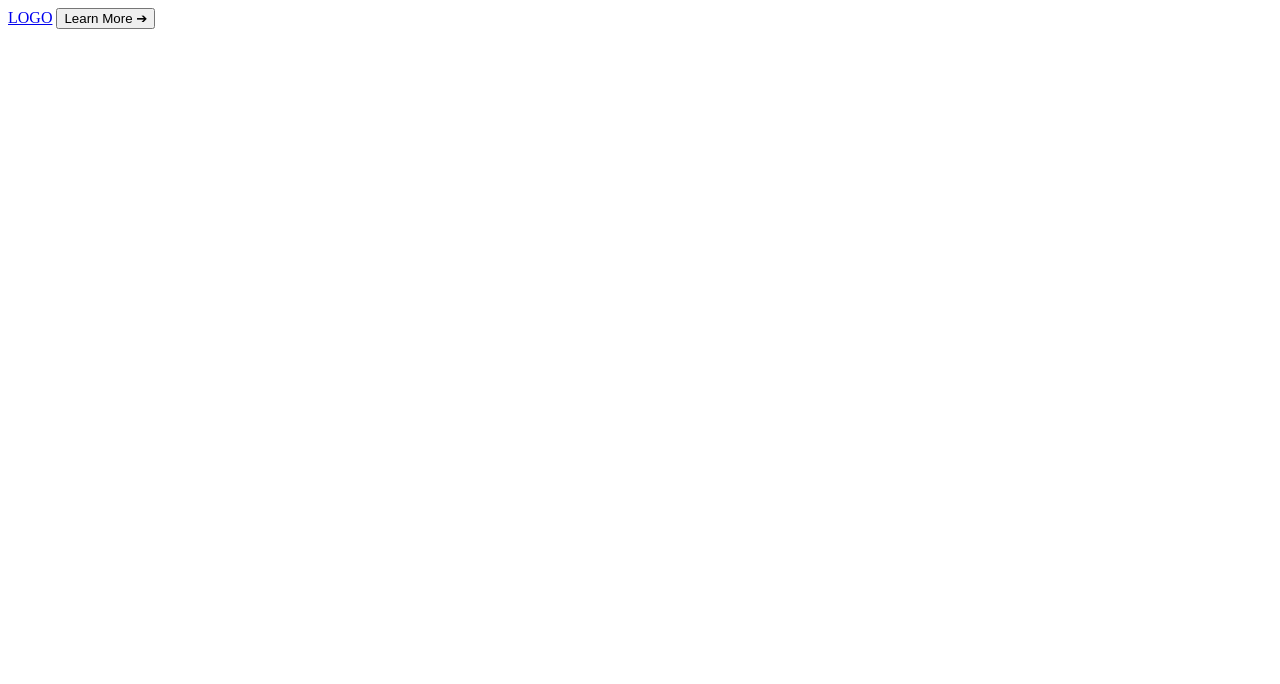
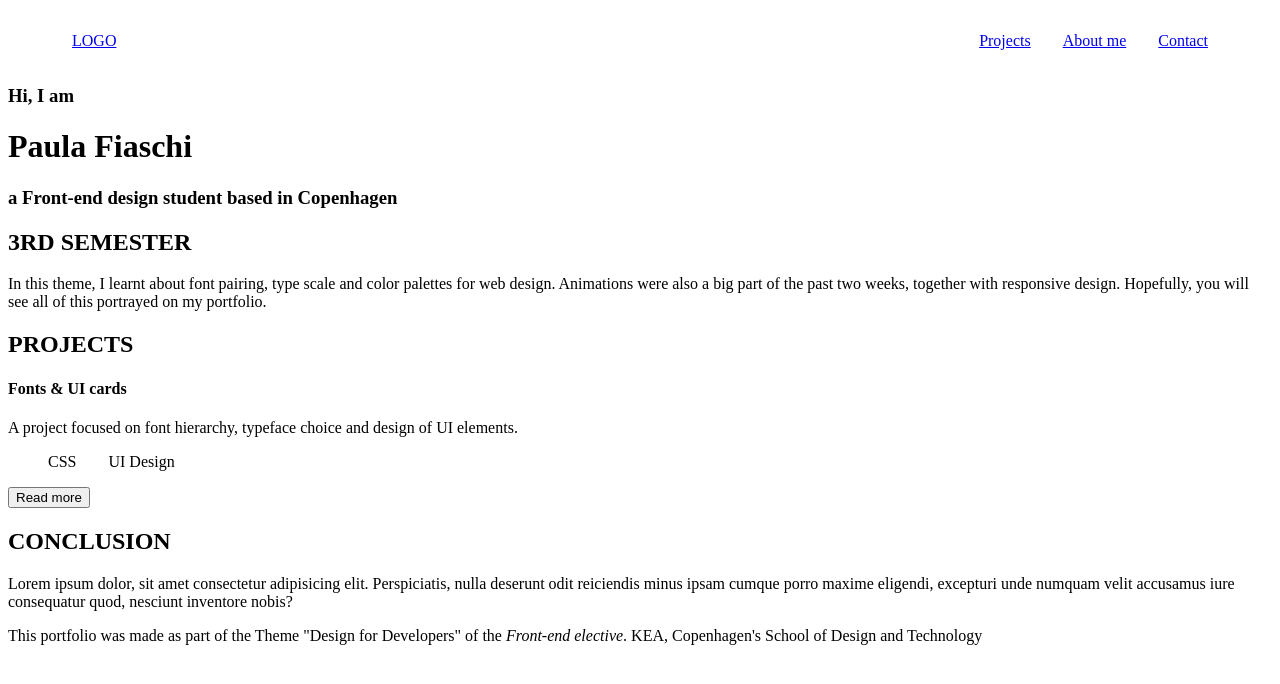
Before and after one commit to paulafiaschi/portfolio, a plain HTML site: page index.html in a window 1280 px wide. Drawn offline with Linux system fonts and the light colour scheme.

Commit message:
index html structure

```diff
--- a/index.html
+++ b/index.html
@@ -8,6 +8,8 @@
   <meta http-equiv="X-UA-Compatible" content="IE=edge">
   <meta name="viewport" content="width=device-width, initial-scale=1.0">
   <title>Paula Fiaschi - My Portfolio</title>
+  <link href="https://fonts.googleapis.com/icon?family=Material+Icons+Outlined" rel="stylesheet">
+  <link href="https://fonts.googleapis.com/icon?family=Material+Icons" rel="stylesheet">
   <link rel="stylesheet" href="style.css">
 </head>
 
@@ -17,18 +19,17 @@
 
     <a href="index.html">LOGO</a>
     <ul class="dMenu">
-      <li><a href="#advantages">Advantages</a></li>
-      <li><a href="#product">Product</a></li>
-      <li><a href="#team">Team</a></li>
+      <li><a href="#projects">Projects</a></li>
+      <li><a href="about.html">About me</a></li>
+      <li><a href="#team">Contact</a></li>
     </ul>
-    <button type="button" class="button2">Learn More &#x2794;</button>
+
+
+
     <ul class="menu">
-      <li><a href="#advantages" class="menuItem
-        ">Advantages</a></li>
-      <li><a href="#product" class="menuItem
-        ">Product</a></li>
-      <li><a href="#team" class="menuItem
-        ">Team</a></li>
+      <li><a href="#projects">Projects</a></li>
+      <li><a href="about.html">About me</a></li>
+      <li><a href="#team">Contact</a></li>
     </ul>
     <button class="hamburger">
 
@@ -38,6 +39,43 @@
 
   </nav>
 
+  <main>
+    <h3>Hi, I am</h3>
+    <h1>Paula Fiaschi</h1>
+    <h3>a Front-end design student based in Copenhagen</h3>
+  </main>
+
+  <section id="about">
+    <h2>3RD SEMESTER</h2>
+    <p>In this theme, I learnt about font pairing, type scale and color palettes for web design. Animations were also a
+      big part of the past two weeks, together with responsive design. Hopefully, you will see all of this portrayed on
+      my portfolio.</p>
+  </section>
+
+  <section id="projects">
+    <h2>PROJECTS</h2>
+    <div class="proj-card">
+      <h4>Fonts & UI cards</h4>
+      <p>A project focused on font hierarchy, typeface choice and design of UI elements.</p>
+      <ul class="skills">
+        <li>CSS</li>
+        <li>UI Design</li>
+      </ul>
+      <button>Read more</button>
+    </div>
+  </section>
+
+  <section id="conclusion">
+    <h2>CONCLUSION</h2>
+    <p>Lorem ipsum dolor, sit amet consectetur adipisicing elit. Perspiciatis, nulla deserunt odit reiciendis minus
+      ipsam cumque porro maxime eligendi, excepturi unde numquam velit accusamus iure consequatur quod, nesciunt
+      inventore nobis?</p>
+  </section>
+
+  <footer>
+    <p>This portfolio was made as part of the Theme "Design for Developers" of the <em>Front-end elective</em>. KEA,
+      Copenhagen's School of Design and Technology</p>
+  </footer>
 
   <script src="script.js"></script>
 </body>
--- a/style.css
+++ b/style.css
@@ -1,14 +1,3 @@
-/* mobile first */
-.dMenu {
-  display: none;
-}
-
-.hamburger {
-  display: block;
-}
-
-/* Desktop */
-@media only screen and (min-width: 768px) {
 /* burger menu settings */
 .menuItem {
   font-size: 1.75rem;
@@ -62,4 +51,32 @@
 .showMenu {
   transform: translateY(0);
 }
+
+/* nav */
+nav {
+  display: flex;
+  justify-content: space-between;
+  margin: 1rem 5vw;
+  align-items: center;
 }
+
+ul {
+  display: flex;
+  list-style-type: none;
+  gap: 2rem;
+}
+
+/* mobile */
+@media only screen and (max-width: 600px) {
+  .dMenu {
+    display: none;
+  }
+
+  .hamburger {
+    display: block;
+  }
+
+  .button2 {
+    display: none;
+  }
+}
```
Lines whose indentation alone changed are shown as unchanged.
